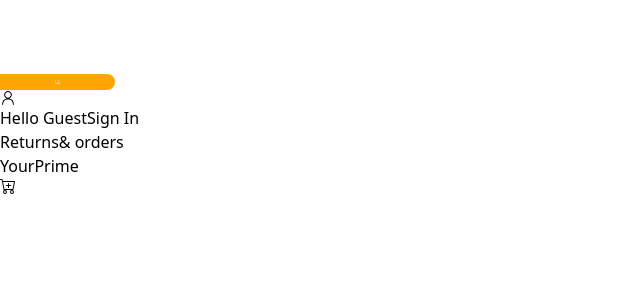
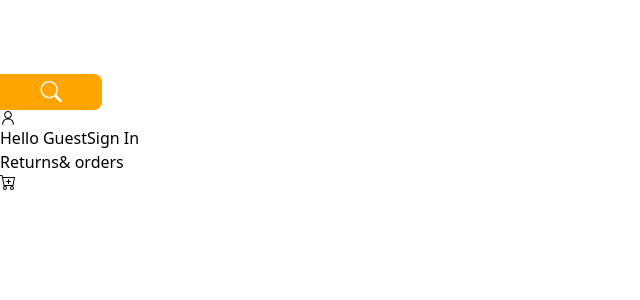
Before and after one commit to Jordypx/TechHive, a React (Vite) app: page / in a window 1280 px wide. Shown: the top 300 px of the page, without its empty margins (0-640 px from the left). Built offline with nearby package versions, Linux system fonts and the light colour scheme.

Commit message:
header styles

```diff
--- a/src/components/Header.jsx
+++ b/src/components/Header.jsx
@@ -4,7 +4,7 @@ import { BsCartPlus } from 'react-icons/bs'
 
 const Header = () => {
   return (
-    <div className='Header h-14 flex items-center bg-green-900 sticky top-0 px-6 w-full'>
+    <div className='Header h-14 flex items-center bg-black sticky top-0 px-6 w-full'>
       <div className="logo">
         <>TechHive</>
       </div>
@@ -14,24 +14,26 @@ const Header = () => {
         <BsSearch className='header_searchicon'/>
       </div>
 
-      <div className="header___nav flex justify-evenly">
-        <div className="header__signIn flex flex-col mr-3 text-white">
+      <div className="header___nav flex gap-8 leading-none">
+        <div className="header__signIn flex text-white text-sm leading-none">
           <RxPerson className='text-white'/>
-          <span className="user">Hello Guest</span>
-          <span className="signIn">Sign In</span>
+         <div className="account flex flex-col">
+         <span className="user font-light cursor-pointer">Hello Guest</span>
+          <span className="signIn cursor-pointer">Sign In</span>
+         </div>
         </div>
 
-        <div className="header__orders flex flex-col mr-3 text-white">
-        <span className="returns">Returns</span>
-          <span className="orders">& orders</span>
+        <div className="header__orders flex flex-col mr-3 text-white text-sm leading-none">
+        <span className="returns cursor-pointer">Returns</span>
+          <span className="orders cursor-pointer">& orders</span>
         </div>
 
-        <div className="header__Prime flex flex-col mr-3 text-white">
-        <span className="user">Your</span>
-          <span className="signIn">Prime</span>
-        </div>
+        {/* <div className="header__Prime flex flex-col mr-3 text-white text-sm leading-none">
+        <span className="user cursor-pointer">Your</span>
+          <span className="signIn cursor-pointer">Prime</span>
+        </div>    */}
 
-        <div className="Header__Cart text-white">
+        <div className="Header__Cart text-white cursor-pointer text-2xl">
           <BsCartPlus/>
         </div>
 
--- a/src/index.css
+++ b/src/index.css
@@ -15,20 +15,22 @@
 }
 
 .header_searchicon {
-    width: 9%;
-    padding: 0.35rem;
+    width: 8%;
+    padding: 7px;
     text-align: center;
-    font-size: 1rem;
-    background-color: orange;
-    border-top-right-radius: 1rem;
-    border-bottom-right-radius: 1rem;
+    font-size: 2.2rem;
+    background-color: rgb(255, 165, 0);
+    border-top-right-radius: 0.5rem;
+    border-bottom-right-radius: 0.5rem;
     color: white;
+    cursor: pointer;
 }
 
 .header__searchInput {
-    width: 80%;
+    width: 82%;
     padding: 0.3rem;
-    margin-left: 2.3rem;
-    border-top-left-radius: 1rem;
-    border-bottom-left-radius: 1rem;
+    margin-left: 2.6rem;
+    border-top-left-radius: 0.5rem;
+    border-bottom-left-radius: 0.5rem;
+    text-align:left;
 }
```
